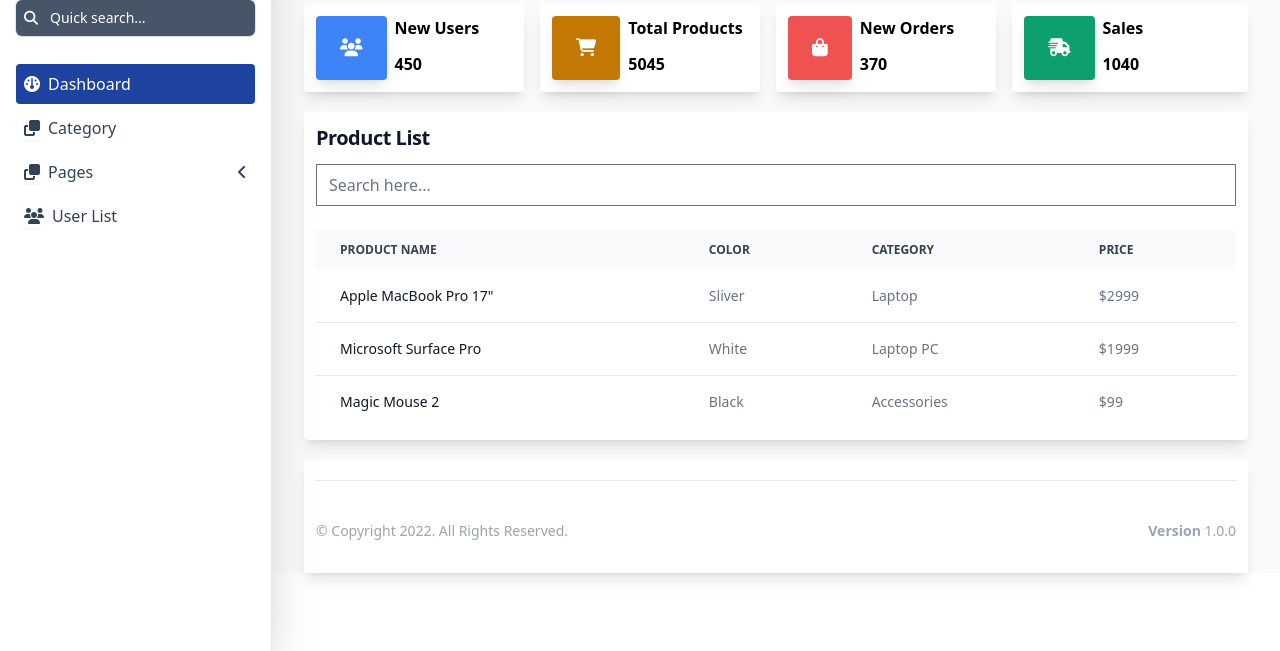
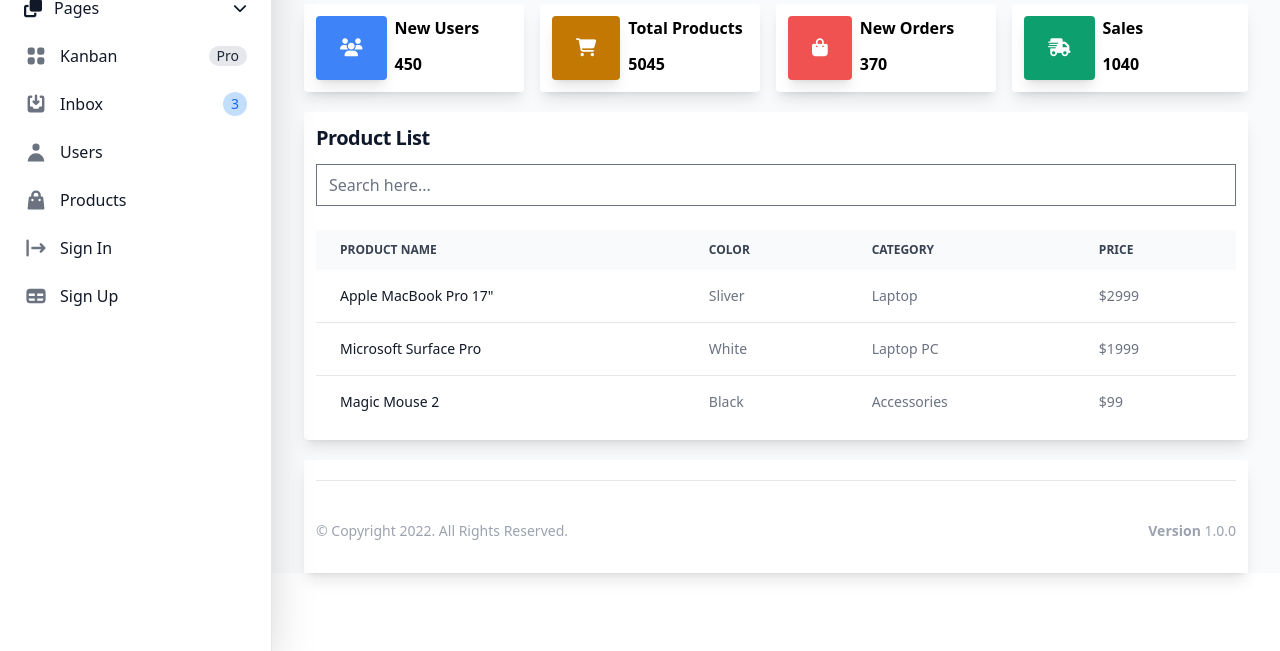
Before and after one commit to abdulmajidcse/tailwind-admin, a website: page src/index.html in a window 1280 px wide. Shown: the part 149-800 px from the top of the page. Drawn offline with Linux system fonts and the light colour scheme; files whose address does not match are found by name.

Commit message:
sidebar update

```diff
--- a/src/index.html
+++ b/src/index.html
@@ -1,5 +1,5 @@
 <!DOCTYPE html>
-<html class="scrollbar-thin scrollbar-thumb-blue-500 scrollbar-track-slate-400">
+<html class="scrollbar-thin">
   <head>
     <meta charset="UTF-8" />
     <meta name="viewport" content="width=device-width, initial-scale=1.0" />
@@ -45,7 +45,6 @@
             <ul class="flex">
               <li>
                 <button
-                  title="Sidebar Menu"
                   type="button"
                   class="inline-flex items-center p-2 text-base text-gray-500 rounded-lg hover:bg-gray-100 focus:outline-none focus:ring-2 focus:ring-gray-200 dark:text-gray-400 dark:hover:bg-gray-700 dark:focus:ring-gray-600"
                   data-tooltip-target="sidebar-menu-tooltip"
@@ -199,7 +198,7 @@
                 <!-- Dropdown menu -->
                 <div
                   id="dropdownNotification"
-                  class="hidden z-20 w-full max-w-sm bg-white rounded divide-y divide-gray-100 shadow dark:bg-gray-800 dark:divide-gray-700 max-h-[calc(100vh-100%)] overflow-y-auto scrollbar-thin scrollbar-thumb-blue-500 scrollbar-track-slate-400"
+                  class="hidden z-20 w-full max-w-sm bg-white rounded divide-y divide-gray-100 shadow dark:bg-gray-800 dark:divide-gray-700 max-h-[calc(100vh-100%)] overflow-y-auto scrollbar-thin"
                   aria-labelledby="dropdownNotificationButton"
                 >
                   <div
@@ -532,144 +531,248 @@
         ></div>
 
         <div
-          class="fixed z-20 inset-0 top-[3.8125rem] right-auto w-[17rem] pb-10 px-4 overflow-y-auto bg-white dark:bg-inherit border-r border-slate-900/10 dark:border-slate-300/10 shadow-2xl transition-all duration-300 scrollbar-thin scrollbar-thumb-blue-500 scrollbar-track-slate-400"
+          class="fixed z-20 inset-0 top-[3.8125rem] right-auto w-[17rem] pb-10 px-4 overflow-y-auto bg-white dark:bg-inherit border-r border-slate-900/10 dark:border-slate-300/10 shadow-2xl transition-all duration-300 scrollbar-thin"
           :class="$store.sidebar.openIs ? 'lg:left-0' : '-left-[20rem]'"
         >
-          <nav class="lg:text-sm lg:leading-6 relative">
-            <div class="py-7">
-              <div class="mb-4">
+          <aside class="w-full mt-7" aria-label="Sidebar">
+            <ul class="space-y-2">
+              <li>
                 <a
                   href="#"
-                  class="flex py-2 pl-1 border-b border-slate-900/10 dark:border-slate-300/10 dark:hover:bg-slate-300/10 text-base text-gray-500 rounded-lg hover:bg-gray-100 focus:outline-none focus:ring-2 focus:ring-gray-200 dark:text-gray-400 dark:hover:bg-gray-700 dark:focus:ring-gray-600"
+                  class="flex items-center p-2 text-base font-normal text-gray-900 rounded-lg dark:text-white hover:bg-gray-100 dark:hover:bg-gray-700"
                 >
-                  <span class="shadow-2xl"
-                    ><i class="fa-solid fa-user-circle text-2xl mr-2"></i
-                  ></span>
-                  <span>Administrator</span>
+                  <svg
+                    aria-hidden="true"
+                    class="w-6 h-6 text-gray-500 transition duration-75 dark:text-gray-400 group-hover:text-gray-900 dark:group-hover:text-white"
+                    fill="currentColor"
+                    viewBox="0 0 20 20"
+                    xmlns="http://www.w3.org/2000/svg"
+                  >
+                    <path d="M2 10a8 8 0 018-8v8h8a8 8 0 11-16 0z"></path>
+                    <path
+                      d="M12 2.252A8.014 8.014 0 0117.748 8H12V2.252z"
+                    ></path>
+                  </svg>
+                  <span class="ml-3">Dashboard</span>
                 </a>
-              </div>
+              </li>
+              <li>
+                <button
+                  type="button"
+                  class="flex items-center p-2 w-full text-base font-normal text-gray-900 rounded-lg transition duration-75 group hover:bg-gray-100 dark:text-white dark:hover:bg-gray-700"
+                  aria-controls="pages-dropdown"
+                  data-collapse-toggle="pages-dropdown"
+                >
+                  <i class="fa-solid fa-copy text-lg"></i>
+                  <span
+                    class="flex-1 ml-3 text-left whitespace-nowrap"
+                    sidebar-toggle-item
+                    >Pages</span
+                  >
 
-              <button
-                type="button"
-                class="w-full flex items-center text-sm leading-6 text-white rounded-md ring-1 ring-slate-900/10 shadow-sm py-1.5 pl-2 pr-3 hover:ring-slate-300 bg-slate-600 hover:bg-slate-800 dark:bg-slate-700 highlight-white/5 focus:outline-none focus:ring-2 focus:ring-gray-200 dark:focus:ring-gray-600"
-              >
-                <i class="fas fa-search mr-3 flex-none"></i>
-                Quick search...
-              </button>
-            </div>
-
-            <ul
-              class="text-slate-700 hover:text-slate-900 dark:text-slate-400 dark:hover:text-slate-300 text-base"
-            >
-              <li class="mb-1">
-                <a
-                  href="#"
-                  class="group flex items-center lg:leading-6 text-white text-base bg-blue-800 rounded p-2"
-                  ><div class="mr-2 shadow-sm dark:highlight-white/10">
-                    <i class="fa-solid fa-gauge"></i>
-                  </div>
-                  Dashboard</a
-                >
-              </li>
-              <li class="mb-1">
-                <a
-                  href="#"
-                  class="group flex items-center lg:leading-6 text-slate-700 hover:text-slate-900 dark:text-slate-400 dark:hover:text-slate-300 text-base rounded p-2 hover:bg-slate-300/70 dark:hover:bg-slate-300/10 focus:outline-none focus:ring-2 focus:ring-gray-300 dark:focus:ring-gray-600"
-                  ><div class="mr-2 shadow-sm dark:highlight-white/10">
-                    <i class="fas fa-copy"></i>
-                  </div>
-                  Category</a
-                >
-              </li>
-              <li x-data="{ open: false }" class="mb-1">
-                <a
-                  href="#"
-                  class="group flex items-center lg:leading-6 relative rounded p-2 hover:bg-slate-300/70 dark:hover:bg-slate-300/10 focus:outline-none focus:ring-2 focus:ring-gray-300 dark:focus:ring-gray-600"
-                  :class="{ 'bg-slate-300 dark:bg-slate-300/10' : open }"
-                  @click="open = !open"
-                >
-                  <div class="mr-2 shadow-sm dark:highlight-white/10">
-                    <i class="fas fa-copy"></i>
-                  </div>
-                  Pages
                   <i
-                    class="fas fa-angle-left absolute right-2"
-                    :class="{ '-rotate-90' : open }"
+                    class="fa-solid fa-chevron-down text-sm"
+                    sidebar-toggle-item
                   ></i>
-                </a>
-                <!-- dropdown menu -->
-                <ul class="my-1" x-show="open">
+                </button>
+                <ul id="pages-dropdown" class="hidden py-2 space-y-2">
                   <li>
                     <a
                       href="#"
-                      class="block mb-1 rounded p-2 hover:bg-slate-300/70 dark:hover:bg-slate-300/10 focus:outline-none focus:ring-2 focus:ring-gray-300 dark:focus:ring-gray-600"
+                      class="flex items-center p-2 w-full text-base font-normal text-gray-900 rounded-lg transition duration-75 group hover:bg-gray-100 dark:text-white dark:hover:bg-gray-700"
+                      ><i class="far fa-circle mr-2"></i> Products</a
                     >
-                      <i class="far fa-circle mr-2"></i> Blank
-                    </a>
                   </li>
                   <li>
-                    <a
-                      href="#"
-                      class="block rounded p-2 hover:bg-slate-300/70 dark:hover:bg-slate-300/10 focus:outline-none focus:ring-2 focus:ring-gray-300 dark:focus:ring-gray-600"
+                    <button
+                      type="button"
+                      class="flex items-center p-2 w-full text-base font-normal text-gray-900 rounded-lg transition duration-75 group hover:bg-gray-100 dark:text-white dark:hover:bg-gray-700"
+                      aria-controls="sub-dropdown"
+                      data-collapse-toggle="sub-dropdown"
                     >
-                      <i class="far fa-circle mr-2"></i> Register
-                    </a>
-                  </li>
-                  <li x-data="{ open: false }">
-                    <a
-                      href="#"
-                      class="block rounded p-2 hover:bg-slate-300/70 dark:hover:bg-slate-300/10 focus:outline-none focus:ring-2 focus:ring-gray-300 dark:focus:ring-gray-600 relative"
-                      @click="open = !open"
-                      :class="{ 'bg-slate-300 dark:bg-slate-300/10' : open }"
-                    >
-                      <i class="far fa-circle mr-2"></i> Multiple
+                      <i class="far fa-circle text-lg mr-2"></i>
+                      <span
+                        class="flex-1 text-left whitespace-nowrap"
+                        sidebar-toggle-item
+                        >Sub menu</span
+                      >
+
                       <i
-                        class="fas fa-angle-left absolute right-2 mt-1"
-                        :class="{ '-rotate-90' : open }"
+                        class="fa-solid fa-chevron-down text-sm"
+                        sidebar-toggle-item
                       ></i>
-                    </a>
-                    <!-- sub dropdown menu -->
-                    <ul class="my-1" x-show="open">
+                    </button>
+                    <ul id="sub-dropdown" class="hidden py-2 space-y-2">
                       <li>
                         <a
                           href="#"
-                          class="block mb-1 rounded p-2 hover:bg-slate-300/70 dark:hover:bg-slate-300/10 focus:outline-none focus:ring-2 focus:ring-gray-300 dark:focus:ring-gray-600"
+                          class="flex items-center p-2 w-full text-base font-normal text-gray-900 rounded-lg transition duration-75 group hover:bg-gray-100 dark:text-white dark:hover:bg-gray-700"
+                          ><i class="far fa-dot-circle text-lg mr-2"></i
+                          >Products</a
                         >
-                          <i class="far fa-dot-circle mr-2"></i> Sub Menu 1
-                        </a>
                       </li>
                       <li>
                         <a
                           href="#"
-                          class="block rounded p-2 hover:bg-slate-300/70 dark:hover:bg-slate-300/10 focus:outline-none focus:ring-2 focus:ring-gray-300 dark:focus:ring-gray-600"
+                          class="flex items-center p-2 w-full text-base font-normal text-gray-900 rounded-lg transition duration-75 group hover:bg-gray-100 dark:text-white dark:hover:bg-gray-700"
+                          ><i class="far fa-dot-circle text-lg mr-2"></i
+                          >Billing</a
                         >
-                          <i class="far fa-dot-circle mr-2"></i> Sub Menu 2
-                        </a>
+                      </li>
+                      <li>
+                        <a
+                          href="#"
+                          class="flex items-center p-2 w-full text-base font-normal text-gray-900 rounded-lg transition duration-75 group hover:bg-gray-100 dark:text-white dark:hover:bg-gray-700"
+                          ><i class="far fa-dot-circle text-lg mr-2"></i
+                          >Invoice</a
+                        >
                       </li>
                     </ul>
                   </li>
                   <li>
                     <a
                       href="#"
-                      class="block rounded p-2 hover:bg-slate-300/70 dark:hover:bg-slate-300/10 focus:outline-none focus:ring-2 focus:ring-gray-300 dark:focus:ring-gray-600"
+                      class="flex items-center p-2 w-full text-base font-normal text-gray-900 rounded-lg transition duration-75 group hover:bg-gray-100 dark:text-white dark:hover:bg-gray-700"
+                      ><i class="far fa-circle text-lg mr-2"></i>Invoice</a
                     >
-                      <i class="far fa-circle mr-2"></i> Login
-                    </a>
                   </li>
                 </ul>
               </li>
-              <li class="mb-1">
+              <li>
                 <a
                   href="#"
-                  class="group flex items-center lg:leading-6 text-slate-700 hover:text-slate-900 dark:text-slate-400 dark:hover:text-slate-300 text-base rounded p-2 hover:bg-slate-300/70 dark:hover:bg-slate-300/10 focus:outline-none focus:ring-2 focus:ring-gray-300 dark:focus:ring-gray-600"
-                  ><div class="mr-2 shadow-sm dark:highlight-white/10">
-                    <i class="fas fa-users"></i>
-                  </div>
-                  User List</a
+                  class="flex items-center p-2 text-base font-normal text-gray-900 rounded-lg dark:text-white hover:bg-gray-100 dark:hover:bg-gray-700"
                 >
+                  <svg
+                    aria-hidden="true"
+                    class="flex-shrink-0 w-6 h-6 text-gray-500 transition duration-75 dark:text-gray-400 group-hover:text-gray-900 dark:group-hover:text-white"
+                    fill="currentColor"
+                    viewBox="0 0 20 20"
+                    xmlns="http://www.w3.org/2000/svg"
+                  >
+                    <path
+                      d="M5 3a2 2 0 00-2 2v2a2 2 0 002 2h2a2 2 0 002-2V5a2 2 0 00-2-2H5zM5 11a2 2 0 00-2 2v2a2 2 0 002 2h2a2 2 0 002-2v-2a2 2 0 00-2-2H5zM11 5a2 2 0 012-2h2a2 2 0 012 2v2a2 2 0 01-2 2h-2a2 2 0 01-2-2V5zM11 13a2 2 0 012-2h2a2 2 0 012 2v2a2 2 0 01-2 2h-2a2 2 0 01-2-2v-2z"
+                    ></path>
+                  </svg>
+                  <span class="flex-1 ml-3 whitespace-nowrap">Kanban</span>
+                  <span
+                    class="inline-flex justify-center items-center px-2 ml-3 text-sm font-medium text-gray-800 bg-gray-200 rounded-full dark:bg-gray-700 dark:text-gray-300"
+                    >Pro</span
+                  >
+                </a>
+              </li>
+              <li>
+                <a
+                  href="#"
+                  class="flex items-center p-2 text-base font-normal text-gray-900 rounded-lg dark:text-white hover:bg-gray-100 dark:hover:bg-gray-700"
+                >
+                  <svg
+                    aria-hidden="true"
+                    class="flex-shrink-0 w-6 h-6 text-gray-500 transition duration-75 dark:text-gray-400 group-hover:text-gray-900 dark:group-hover:text-white"
+                    fill="currentColor"
+                    viewBox="0 0 20 20"
+                    xmlns="http://www.w3.org/2000/svg"
+                  >
+                    <path
+                      d="M8.707 7.293a1 1 0 00-1.414 1.414l2 2a1 1 0 001.414 0l2-2a1 1 0 00-1.414-1.414L11 7.586V3a1 1 0 10-2 0v4.586l-.293-.293z"
+                    ></path>
+                    <path
+                      d="M3 5a2 2 0 012-2h1a1 1 0 010 2H5v7h2l1 2h4l1-2h2V5h-1a1 1 0 110-2h1a2 2 0 012 2v10a2 2 0 01-2 2H5a2 2 0 01-2-2V5z"
+                    ></path>
+                  </svg>
+                  <span class="flex-1 ml-3 whitespace-nowrap">Inbox</span>
+                  <span
+                    class="inline-flex justify-center items-center p-3 ml-3 w-3 h-3 text-sm font-medium text-blue-600 bg-blue-200 rounded-full dark:bg-blue-900 dark:text-blue-200"
+                    >3</span
+                  >
+                </a>
+              </li>
+              <li>
+                <a
+                  href="#"
+                  class="flex items-center p-2 text-base font-normal text-gray-900 rounded-lg dark:text-white hover:bg-gray-100 dark:hover:bg-gray-700"
+                >
+                  <svg
+                    aria-hidden="true"
+                    class="flex-shrink-0 w-6 h-6 text-gray-500 transition duration-75 dark:text-gray-400 group-hover:text-gray-900 dark:group-hover:text-white"
+                    fill="currentColor"
+                    viewBox="0 0 20 20"
+                    xmlns="http://www.w3.org/2000/svg"
+                  >
+                    <path
+                      fill-rule="evenodd"
+                      d="M10 9a3 3 0 100-6 3 3 0 000 6zm-7 9a7 7 0 1114 0H3z"
+                      clip-rule="evenodd"
+                    ></path>
+                  </svg>
+                  <span class="flex-1 ml-3 whitespace-nowrap">Users</span>
+                </a>
+              </li>
+              <li>
+                <a
+                  href="#"
+                  class="flex items-center p-2 text-base font-normal text-gray-900 rounded-lg dark:text-white hover:bg-gray-100 dark:hover:bg-gray-700"
+                >
+                  <svg
+                    aria-hidden="true"
+                    class="flex-shrink-0 w-6 h-6 text-gray-500 transition duration-75 dark:text-gray-400 group-hover:text-gray-900 dark:group-hover:text-white"
+                    fill="currentColor"
+                    viewBox="0 0 20 20"
+                    xmlns="http://www.w3.org/2000/svg"
+                  >
+                    <path
+                      fill-rule="evenodd"
+                      d="M10 2a4 4 0 00-4 4v1H5a1 1 0 00-.994.89l-1 9A1 1 0 004 18h12a1 1 0 00.994-1.11l-1-9A1 1 0 0015 7h-1V6a4 4 0 00-4-4zm2 5V6a2 2 0 10-4 0v1h4zm-6 3a1 1 0 112 0 1 1 0 01-2 0zm7-1a1 1 0 100 2 1 1 0 000-2z"
+                      clip-rule="evenodd"
+                    ></path>
+                  </svg>
+                  <span class="flex-1 ml-3 whitespace-nowrap">Products</span>
+                </a>
+              </li>
+              <li>
+                <a
+                  href="#"
+                  class="flex items-center p-2 text-base font-normal text-gray-900 rounded-lg dark:text-white hover:bg-gray-100 dark:hover:bg-gray-700"
+                >
+                  <svg
+                    aria-hidden="true"
+                    class="flex-shrink-0 w-6 h-6 text-gray-500 transition duration-75 dark:text-gray-400 group-hover:text-gray-900 dark:group-hover:text-white"
+                    fill="currentColor"
+                    viewBox="0 0 20 20"
+                    xmlns="http://www.w3.org/2000/svg"
+                  >
+                    <path
+                      fill-rule="evenodd"
+                      d="M3 3a1 1 0 00-1 1v12a1 1 0 102 0V4a1 1 0 00-1-1zm10.293 9.293a1 1 0 001.414 1.414l3-3a1 1 0 000-1.414l-3-3a1 1 0 10-1.414 1.414L14.586 9H7a1 1 0 100 2h7.586l-1.293 1.293z"
+                      clip-rule="evenodd"
+                    ></path>
+                  </svg>
+                  <span class="flex-1 ml-3 whitespace-nowrap">Sign In</span>
+                </a>
+              </li>
+              <li>
+                <a
+                  href="#"
+                  class="flex items-center p-2 text-base font-normal text-gray-900 rounded-lg dark:text-white hover:bg-gray-100 dark:hover:bg-gray-700"
+                >
+                  <svg
+                    aria-hidden="true"
+                    class="flex-shrink-0 w-6 h-6 text-gray-500 transition duration-75 dark:text-gray-400 group-hover:text-gray-900 dark:group-hover:text-white"
+                    fill="currentColor"
+                    viewBox="0 0 20 20"
+                    xmlns="http://www.w3.org/2000/svg"
+                  >
+                    <path
+                      fill-rule="evenodd"
+                      d="M5 4a3 3 0 00-3 3v6a3 3 0 003 3h10a3 3 0 003-3V7a3 3 0 00-3-3H5zm-1 9v-1h5v2H5a1 1 0 01-1-1zm7 1h4a1 1 0 001-1v-1h-5v2zm0-4h5V8h-5v2zM9 8H4v2h5V8z"
+                      clip-rule="evenodd"
+                    ></path>
+                  </svg>
+                  <span class="flex-1 ml-3 whitespace-nowrap">Sign Up</span>
+                </a>
               </li>
             </ul>
-          </nav>
+          </aside>
         </div>
 
         <div
```
Also changed, not shown: src/dist/css/tailwind-admin.min.css.
